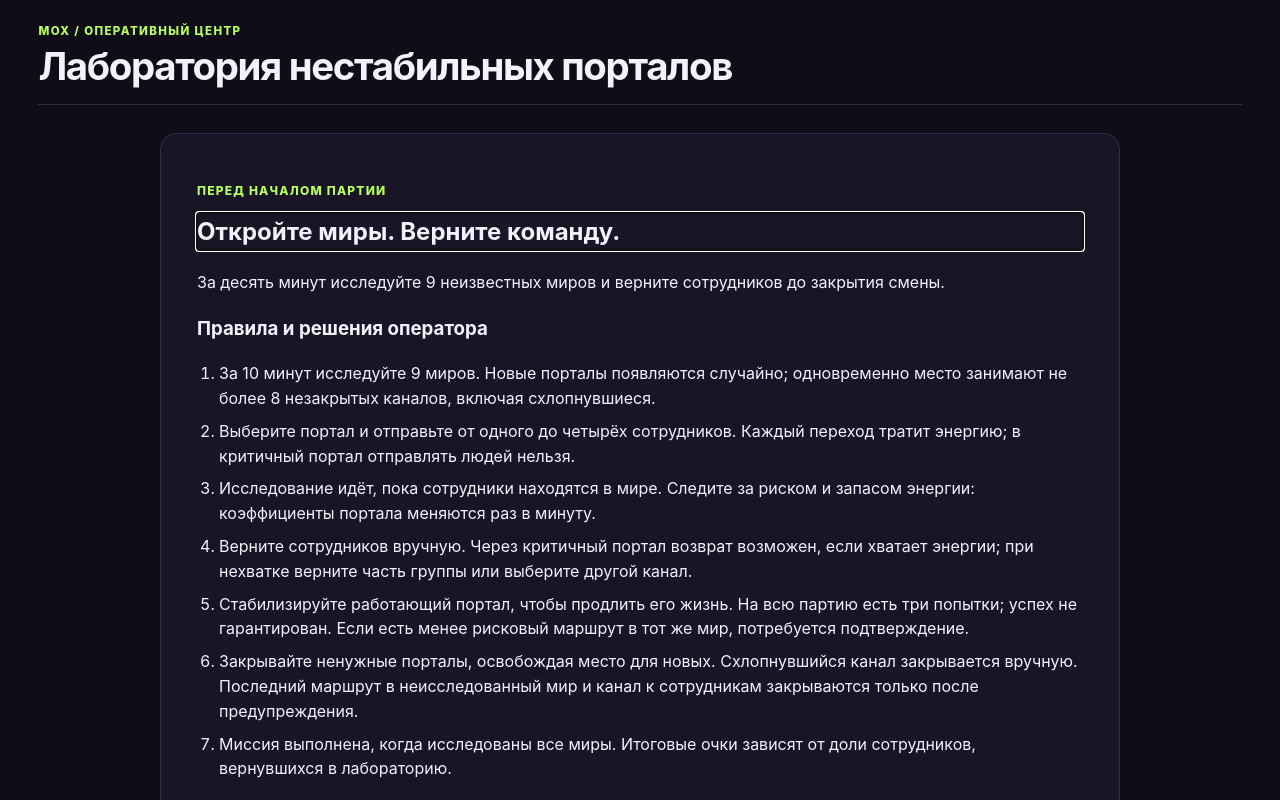
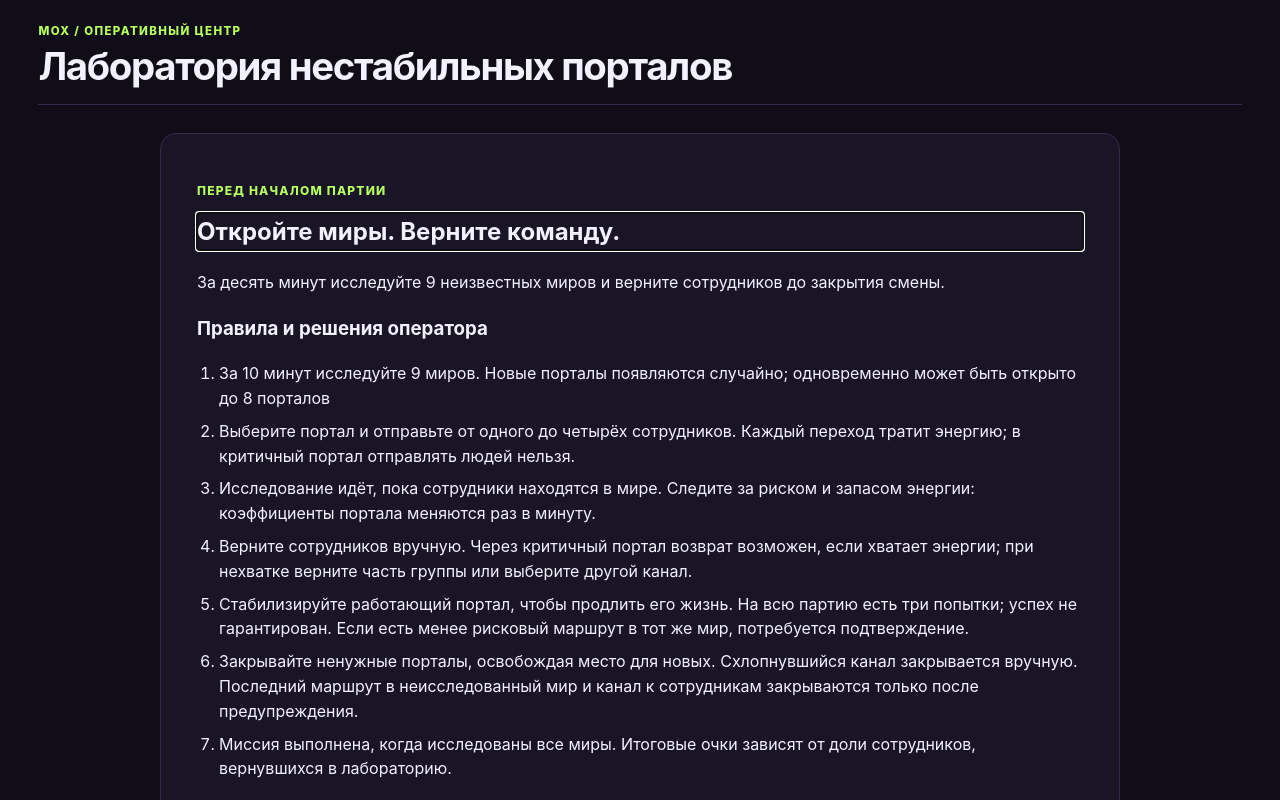
Before and after one commit to elena-front/unstable-portal-s-lab, a React (Vite) app: page / in a window 1280 px wide. Shown: the top 800 px of the page. Built offline with nearby package versions, Linux system fonts and the light colour scheme.

Commit message:
Revise first setup rule wording

```diff
--- a/src/app/GameViews.tsx
+++ b/src/app/GameViews.tsx
@@ -45,7 +45,7 @@ export function GameSetup({ onStart, storageWarning }: {
     <p>За десять минут исследуйте {gameBalance.worldsCount} неизвестных миров и верните сотрудников до закрытия смены.</p>
     <h3>Правила и решения оператора</h3>
     <ol>
-      <li>За 10 минут исследуйте 9 миров. Новые порталы появляются случайно; одновременно место занимают не более 8 незакрытых каналов, включая схлопнувшиеся.</li>
+      <li>За 10 минут исследуйте 9 миров. Новые порталы появляются случайно; одновременно может быть открыто до 8 порталов</li>
       <li>Выберите портал и отправьте от одного до четырёх сотрудников. Каждый переход тратит энергию; в критичный портал отправлять людей нельзя.</li>
       <li>Исследование идёт, пока сотрудники находятся в мире. Следите за риском и запасом энергии: коэффициенты портала меняются раз в минуту.</li>
       <li>Верните сотрудников вручную. Через критичный портал возврат возможен, если хватает энергии; при нехватке верните часть группы или выберите другой канал.</li>
```
Also changed, not shown: 2 other files (tests, documents, lock files or other folders).
